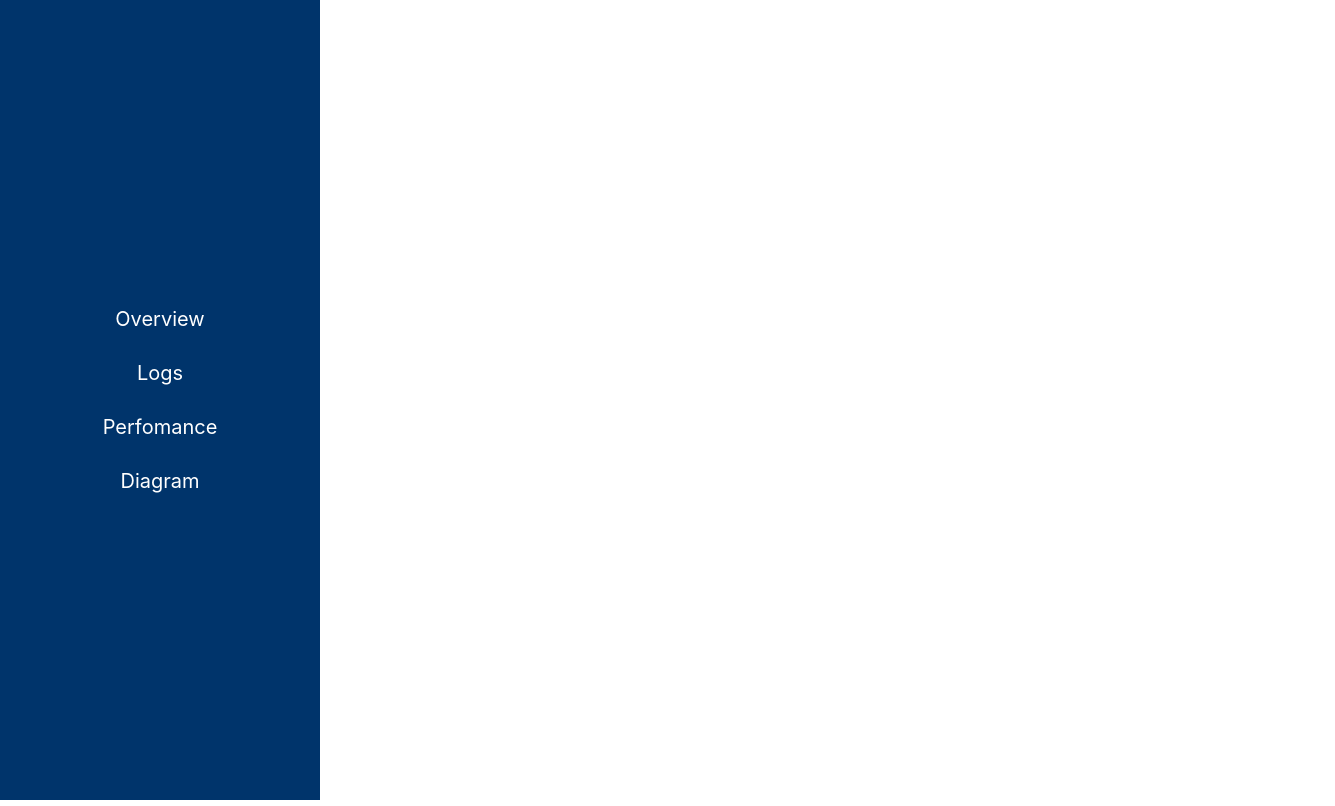
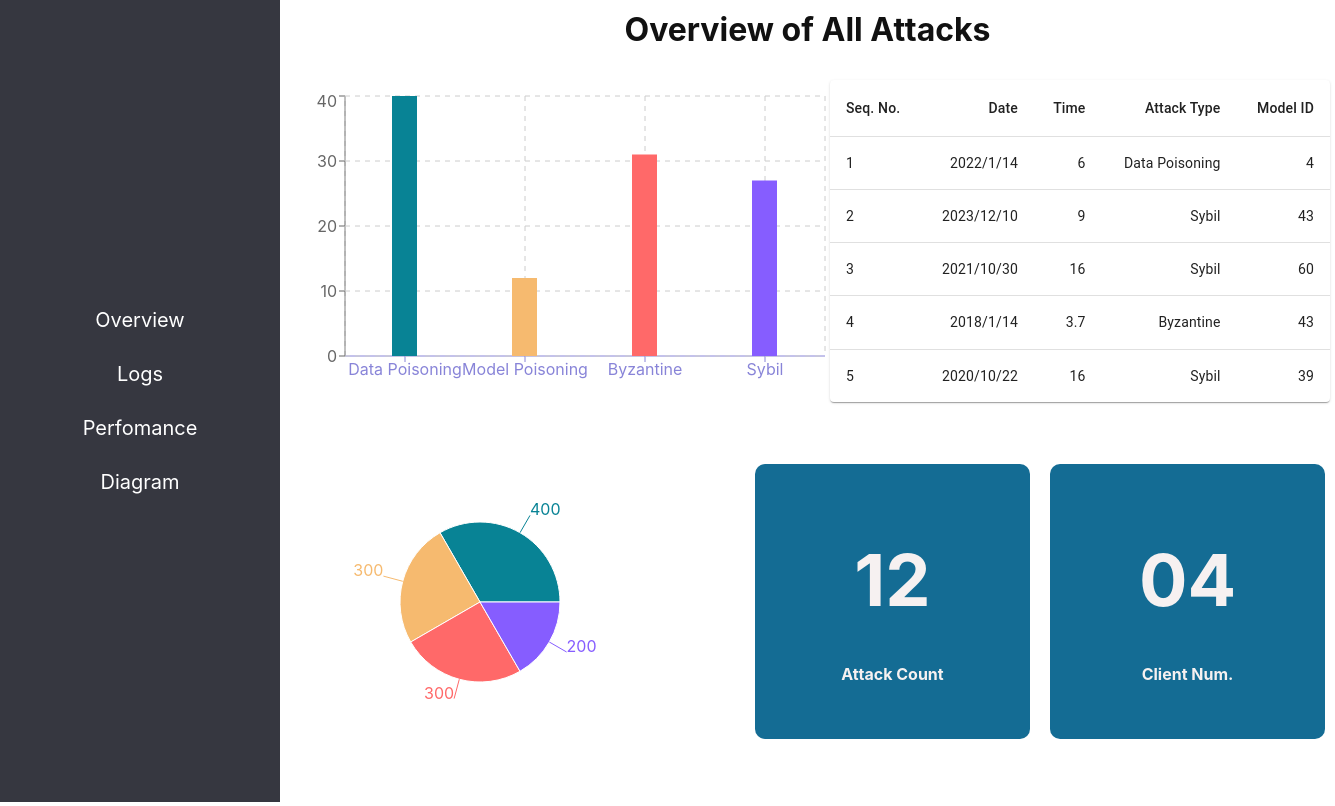
Before and after one commit to batsdk/attack-detection-uni, a React (Create React App) app: page / in a window 1280 px wide. Shown: the whole page, 1335 px wide, since content can reach past the window. Built offline with nearby package versions, Linux system fonts and the light colour scheme.

Commit message:
UI Changes

```diff
--- a/src/Pages/Overview.jsx
+++ b/src/Pages/Overview.jsx
@@ -98,7 +98,7 @@ const Overview = () => {
 
         {/* Attack Table */}
         <div className="table-container">
-          <TableContainer className={classes.tableContainer} component={Paper}>
+          <TableContainer className="MuiTable" component={Paper}>
             <Table
               sx={{ minWidth: 450, maxWidth: 500 }}
               aria-label="simple table"
--- a/src/assets/styles/Overview.css
+++ b/src/assets/styles/Overview.css
@@ -3,7 +3,7 @@
 }
 
 .overview-bg {
-    background: #0B2447;
+    background: #ffffff;
 }
 
 .overview-grid {
@@ -21,7 +21,7 @@
     text-align: center;
     margin-top:0;
     padding: 10px 0;
-    color: #FEFBF6;
+    color: #111;
 }
 
 .card-details {
@@ -59,3 +59,7 @@
 .single-card h3 {
     font-size: 4.5rem;
 }
+
+.MuiTable-root {
+    box-shadow: none !important;
+  }
--- a/src/assets/styles/PageLayout.css
+++ b/src/assets/styles/PageLayout.css
@@ -18,10 +18,10 @@ a {
   display: flex;
   flex-direction: column;
   justify-content: center;
-  min-width: 320px;
-  max-width: 320px;
+  min-width: 280px;
+  max-width: 280px;
   min-height: 100vh;
-  background: #00346b;
+  background: #363740;
   color: #fff;
 }
 
--- a/src/router/index.js
+++ b/src/router/index.js
@@ -14,7 +14,7 @@ const AllRoutes = () => {
     return (
         <Routes>
             <Route path="/overview" element={<Overview/>} />
-            <Route path="*" element={handleUnknownPages} />
+            <Route path="*" element={<Overview/>} />
         </Routes>
     )
 }
```
Also changed, not shown: 1 other file (tests, documents, lock files or other folders).
